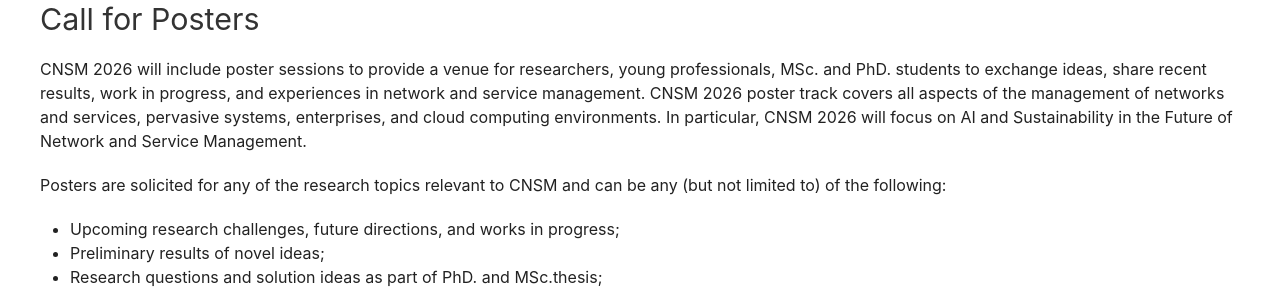
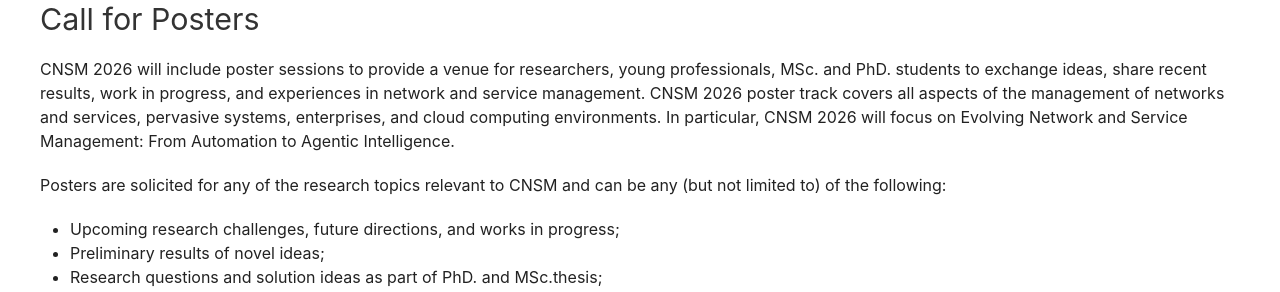
Before and after one commit to stuartclayman/cnsm-2026-website, a Jekyll site: the page built from cfpst.html, in a window 1280 px wide. Shown: the part 221-513 px from the top of the page. Built offline with Jekyll 4.4.1, drawn with Linux system fonts in a browser that asks for light colours; nearby versions of some CDN libraries.

Commit message:
Update call for posters

```diff
--- a/cfpst.html
+++ b/cfpst.html
@@ -5,7 +5,7 @@
 
 <h1>Call for Posters</h1>
 
-<p>CNSM 2026 will include poster sessions to provide a venue for researchers, young professionals, MSc. and PhD. students to exchange ideas, share recent results, work in progress, and experiences in network and service management. CNSM 2026 poster track covers all aspects of the management of networks and services, pervasive systems, enterprises, and cloud computing environments. In particular, CNSM 2026 will focus on AI and Sustainability in the Future of Network and Service Management.</p>
+<p>CNSM 2026 will include poster sessions to provide a venue for researchers, young professionals, MSc. and PhD. students to exchange ideas, share recent results, work in progress, and experiences in network and service management. CNSM 2026 poster track covers all aspects of the management of networks and services, pervasive systems, enterprises, and cloud computing environments. In particular, CNSM 2026 will focus on Evolving Network and Service Management: From Automation to Agentic Intelligence.</p>
 
 <p>Posters are solicited for any of the research topics relevant to CNSM and can be any (but not limited to) of the following:</p>
 
```
